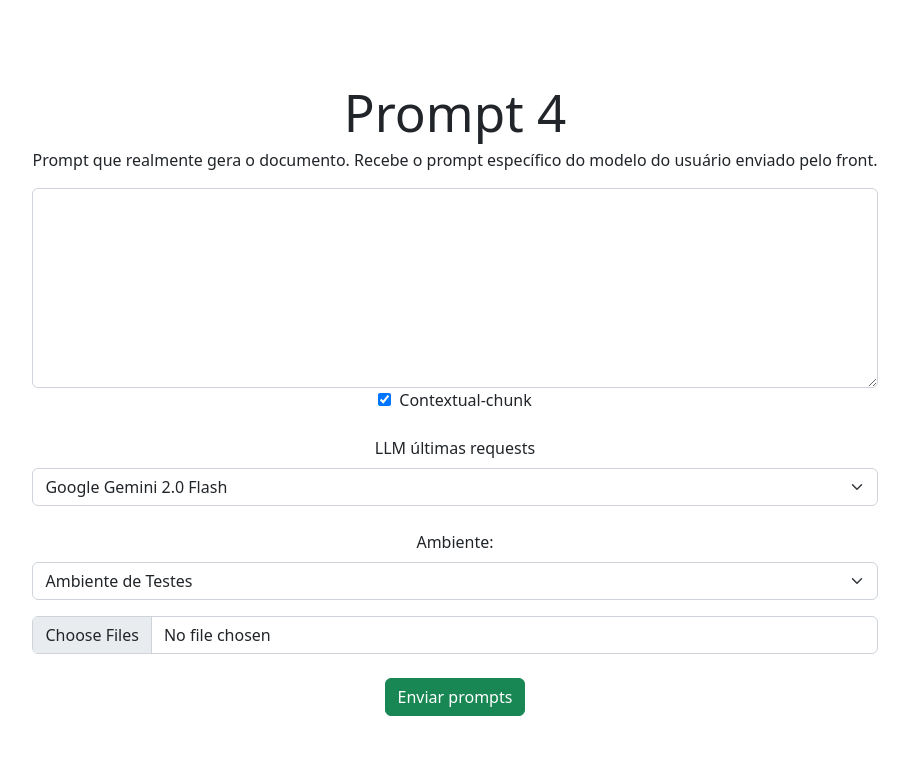
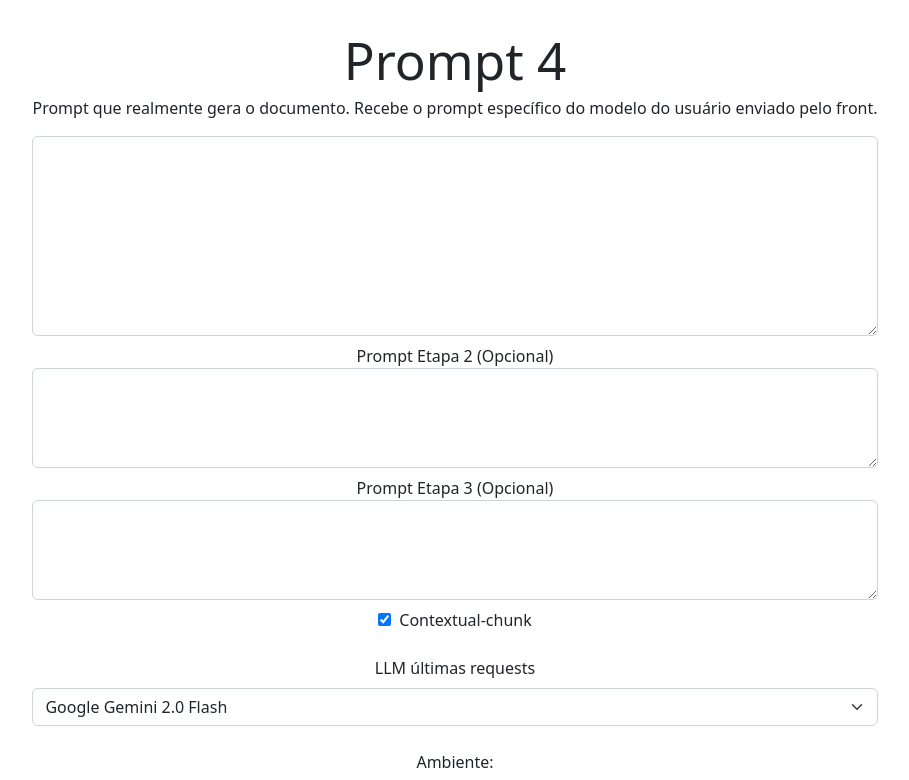
Before and after one commit to marianachoratto/front-prompt-vella, a React (Vite) app: page / in a window 1280 px wide. Shown: the top 780 px of the page, without its empty margins (185-1094 px from the left). Built offline with nearby package versions, Linux system fonts and the light colour scheme.

Commit message:
feat: adicionando mais prompts

```diff
--- a/package.json
+++ b/package.json
@@ -5,6 +5,7 @@
   "type": "module",
   "scripts": {
     "dev": "vite",
+    "start": "vite",
     "build": "tsc -b && vite build",
     "lint": "eslint .",
     "preview": "vite preview"
--- a/src/App.tsx
+++ b/src/App.tsx
@@ -9,8 +9,15 @@ function App() {
   const [isLoading, setIsLoading] = useState<boolean>(false);
 
   function enviarArquivo() {
-    // const prompt3 = document.getElementById("prompt-3") as HTMLTextAreaElement;
-    const prompt4 = document.getElementById("prompt-4") as HTMLTextAreaElement;
+    const promptGerarDocumento = document.getElementById(
+      "prompt-gerar-documento"
+    ) as HTMLTextAreaElement;
+    const promptGerarDocumentoEtapa2 = document.getElementById(
+      "prompt-etapa-2"
+    ) as HTMLTextAreaElement;
+    const promptGerarDocumentoEtapa3 = document.getElementById(
+      "prompt-etapa-3"
+    ) as HTMLTextAreaElement;
 
     const inputContext = document.getElementById(
       "contextual-chunks"
@@ -31,12 +38,22 @@ function App() {
       }
     }
     // formData.append("prompt_auxiliar", prompt3?.value);
-    formData.append("prompt_gerar_documento", prompt4?.value);
+    formData.append("prompt_gerar_documento", promptGerarDocumento?.value);
     formData.append("llm_ultimas_requests", llmUltimasRequests?.value);
     formData.append(
       "should_have_contextual_chunks",
       String(inputContext.checked)
     );
+    if (promptGerarDocumentoEtapa2.value)
+      formData.append(
+        "prompt_gerar_documento_etapa_2",
+        promptGerarDocumentoEtapa2.value
+      );
+    if (promptGerarDocumentoEtapa3.value)
+      formData.append(
+        "prompt_gerar_documento_etapa_3",
+        promptGerarDocumentoEtapa3.value
+      );
 
     setIsLoading(true);
     const url =
@@ -77,9 +94,23 @@ function App() {
         <textarea
           style={{ height: "200px" }}
           name=""
-          id="prompt-4"
-          className="form-control"
-        ></textarea>
+          id="prompt-gerar-documento"
+          className="form-control mb-2"
+        />
+        <label htmlFor="prompt-etapa-2">Prompt Etapa 2 (Opcional)</label>
+        <textarea
+          style={{ height: "100px" }}
+          name=""
+          id="prompt-etapa-2"
+          className="form-control mb-2"
+        />
+        <label htmlFor="prompt-etapa-3">Prompt Etapa 3 (Opcional)</label>
+        <textarea
+          style={{ height: "100px" }}
+          name=""
+          id="prompt-etapa-3"
+          className="form-control mb-2"
+        />
       </div>
       <input
         type="checkbox"
```
